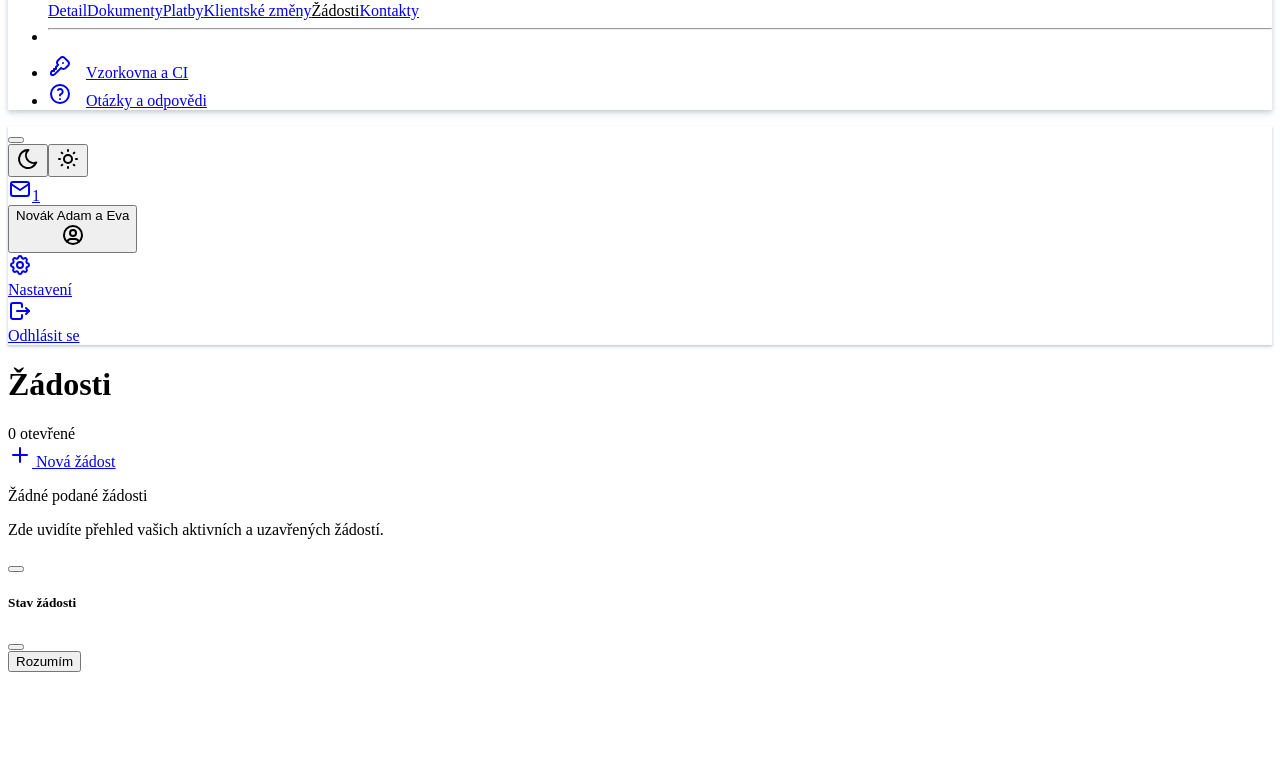
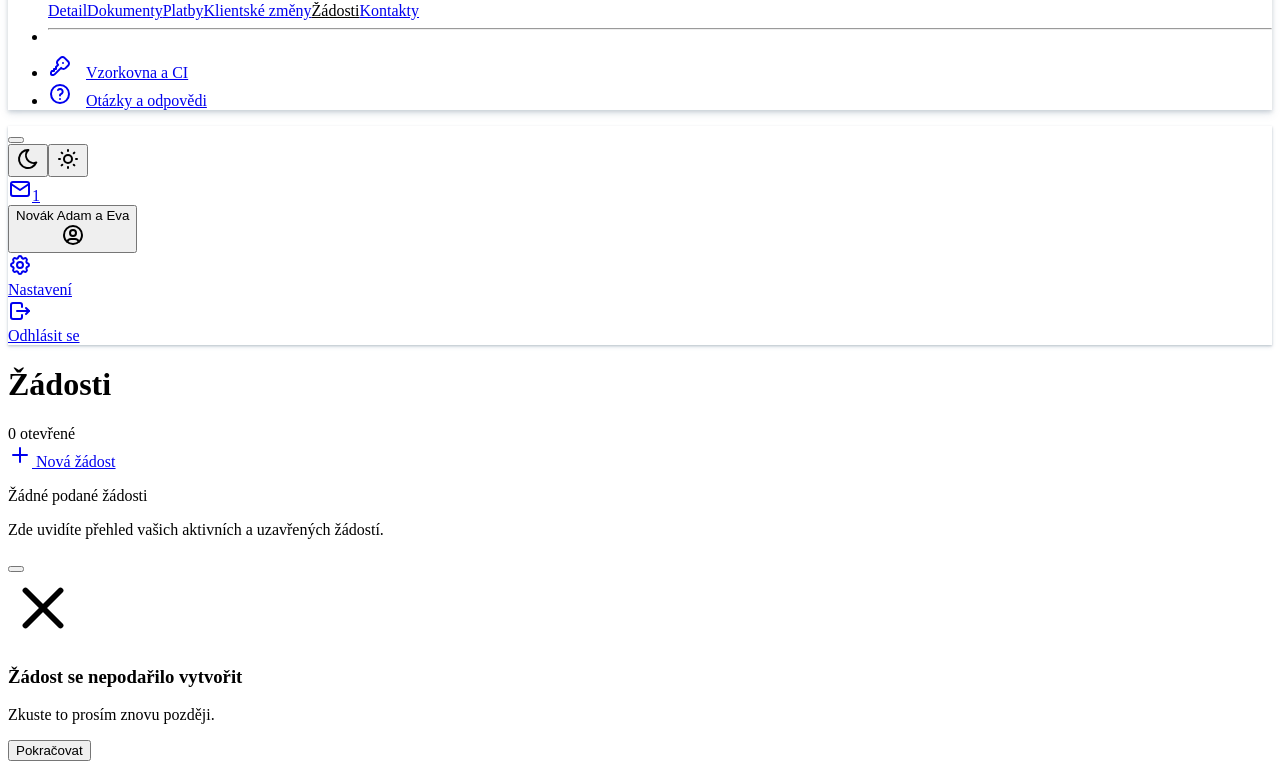
Before and after one commit to TomVitha/ois-vue, a Vue app: page /zadosti in a window 1280 px wide. Shown: the part 779-1548 px from the top of the page. Before the commit the page ends 1459 px from the top, so only its background shows below. Built offline with nearby package versions, Linux system fonts and the light colour scheme.

Commit message:
Add Request dialog fail message

```diff
--- a/src/components/Payment/PaymentDialog.vue
+++ b/src/components/Payment/PaymentDialog.vue
@@ -54,6 +54,7 @@
             <template v-if="selectedPayment">
               <div>
                 <template v-if="!selectedPayment.isPaid">
+                  <!-- TODO: Actions - share, download -->
                   <img
                     src="/qr-temp.svg"
                     alt="QR kód se nepodařilo načíst"
--- a/src/components/RequestStatusDialog.vue
+++ b/src/components/RequestStatusDialog.vue
@@ -10,28 +10,57 @@ defineProps<{
   <div class="modal fade" id="request-submit-status-modal" tabindex="-1" aria-hidden="true">
     <div class="modal-dialog modal-dialog-centered" role="document">
       <div class="modal-content">
-        <div class="modal-header">
-          <h5 class="modal-title">Stav žádosti</h5>
+        <!-- <div class="modal-header">
+          <h5 class="modal-title">Žádost</h5>
           <button type="button" class="btn-close" data-bs-dismiss="modal" aria-label="Close"></button>
-        </div>
+        </div> -->
 
         <div class="modal-body">
+          <div class="text-center py-2">
+            <!-- * Success state -->
             <template v-if="result">
-            <div class="text-center py-2">
-              <div class="avatar avatar-xl bg-green-lt mb-3 mx-auto">
-                <svg xmlns="http://www.w3.org/2000/svg" width="24" height="24" viewBox="0 0 24 24" fill="none" stroke="currentColor" stroke-width="2" stroke-linecap="round" stroke-linejoin="round" class="icon icon-2">
+              <svg
+                xmlns="http://www.w3.org/2000/svg"
+                viewBox="0 0 24 24"
+                fill="none"
+                stroke="currentColor"
+                stroke-width="2"
+                stroke-linecap="round"
+                stroke-linejoin="round"
+                class="d-block mx-auto bg-success-lt rounded-circle p-3 my-2 text-success"
+                height="70"
+                aria-label="Platba byla uhrazena">
+                <path stroke="none" d="M0 0h24v24H0z" fill="none" />
                 <path d="M5 12l5 5l10 -10" />
               </svg>
+              <h2 class="mb-2">Žádost zaslána</h2>
+              <p class="text-secondary mb-1">{{ result.templateName }}</p>
+              <p class="text-secondary mb-0">Produkt: {{ result.propertyName }}</p>
+            </template>
+            <!-- * Fail state -->
+            <template v-else>
+              <svg
+                xmlns="http://www.w3.org/2000/svg"
+                height="70"
+                viewBox="0 0 24 24"
+                fill="none"
+                stroke="currentColor"
+                stroke-width="2"
+                stroke-linecap="round"
+                stroke-linejoin="round"
+                class="d-block mx-auto bg-danger-lt rounded-circle p-3 my-2 text-danger">
+                <path stroke="none" d="M0 0h24v24H0z" fill="none" />
+                <path d="M18 6l-12 12" />
+                <path d="M6 6l12 12" />
+              </svg>
+              <h3 class="mb-2">Žádost se nepodařilo vytvořit</h3>
+              <p class="text-secondary mb-1">Zkuste to prosím znovu později.</p>
+            </template>
           </div>
-              <h3 class="mb-2">Žádost byla úspěšně odeslána</h3>
-              <p class="text-secondary mb-1">{{ result.templateName }}</p>
-              <p class="text-secondary mb-0">Nemovitost: {{ result.propertyName }}</p>
-            </div>
-          </template>
         </div>
 
         <div class="modal-footer">
-          <button type="button" class="btn btn-primary w-100" data-bs-dismiss="modal">Rozumím</button>
+          <button type="button" class="btn btn-primary w-100" data-bs-dismiss="modal">Pokračovat</button>
         </div>
       </div>
     </div>
--- a/src/requests/forms/generic-request.vue
+++ b/src/requests/forms/generic-request.vue
@@ -6,7 +6,7 @@
     name: 'Obecná žádost',
     description: 'Použijte, když žádná z předvolených možností neodpovídá tomu, co potřebujete.',
     category: 'Obecné',
-    availableForPropertyIds: ['192-03-147', '215-02-018', '301-11-024'],
+    availableForPropertyIds: ['192-03-147', '192-666-999', '194-RD-007'],
   }
 </script>
 
--- a/src/requests/forms/update-contact-information.vue
+++ b/src/requests/forms/update-contact-information.vue
@@ -6,7 +6,7 @@ export const requestTemplateMeta: RequestTemplateDefinition = {
   name: 'Změna osobních údajů',
   description: 'Nahlaste změny vašich kontaktních údajů.',
   category: 'Osobní údaje',
-  availableForPropertyIds: ['192-03-147', '215-02-018'],
+  availableForPropertyIds: ['192-03-147', '194-RD-007'],
 }
 </script>
 
--- a/src/stores/requests.ts
+++ b/src/stores/requests.ts
@@ -12,8 +12,8 @@ import { getRequestTemplates } from '@/requests/forms/registry'
 
 const propertyDefinitions = ref<PropertyDefinition[]>([
   { id: '192-03-147', name: '192-03-147' },
-  { id: '215-02-018', name: '215-02-018' },
-  { id: '301-11-024', name: '301-11-024' },
+  { id: '192-666-999', name: '192-666-999' },
+  { id: '194-RD-007', name: '194-RD-007' },
 ])
 
 const requestTemplates = ref<RequestTemplateDefinition[]>(getRequestTemplates())
--- a/src/views/Zadosti.vue
+++ b/src/views/Zadosti.vue
@@ -79,7 +79,7 @@
         <ProductGroup>
           <ProductGroupItem
             :title="group.property.name"
-            :subtitle="`${group.requests.length} položky`"
+            :subtitle="`${group.requests.length} položek`"
             :id="`request-property-${group.property.id}`">
             <div class="card">
               <div class="table-responsive">
```
Lines whose indentation alone changed are shown as unchanged.
